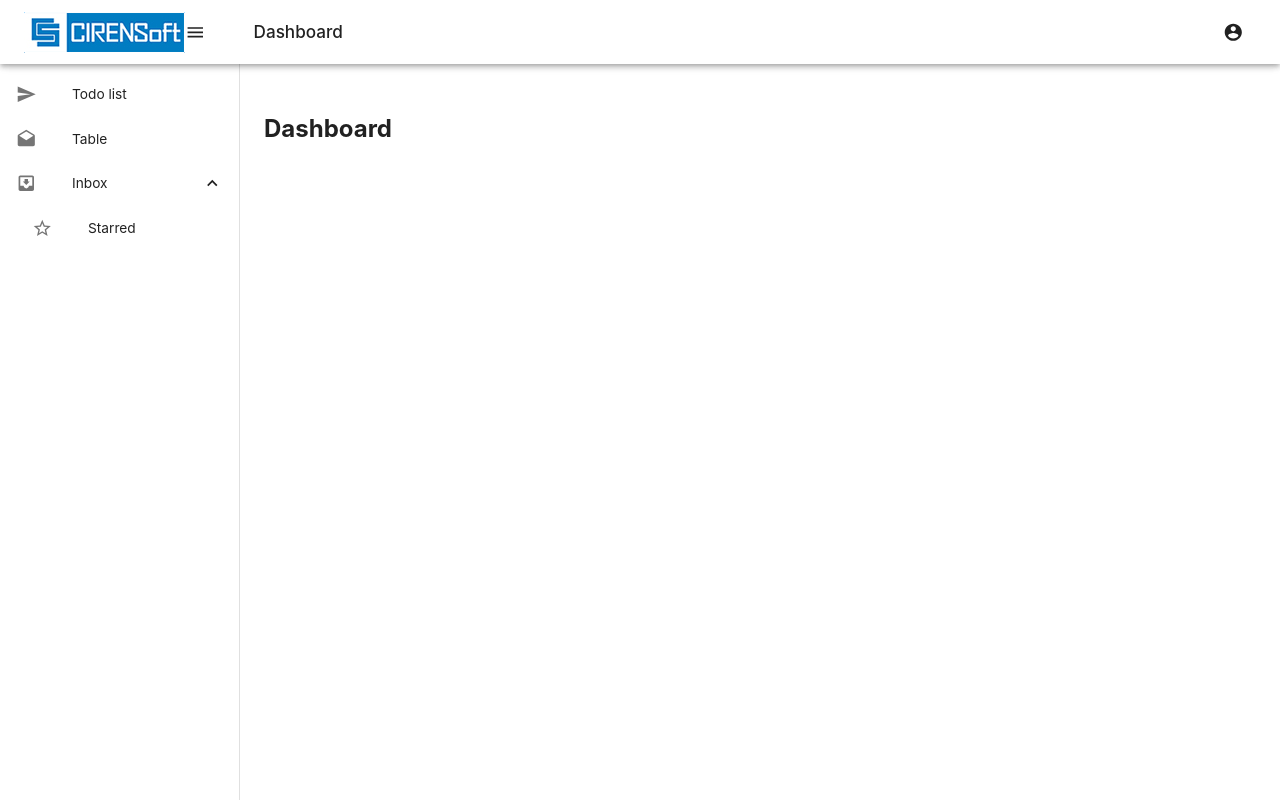
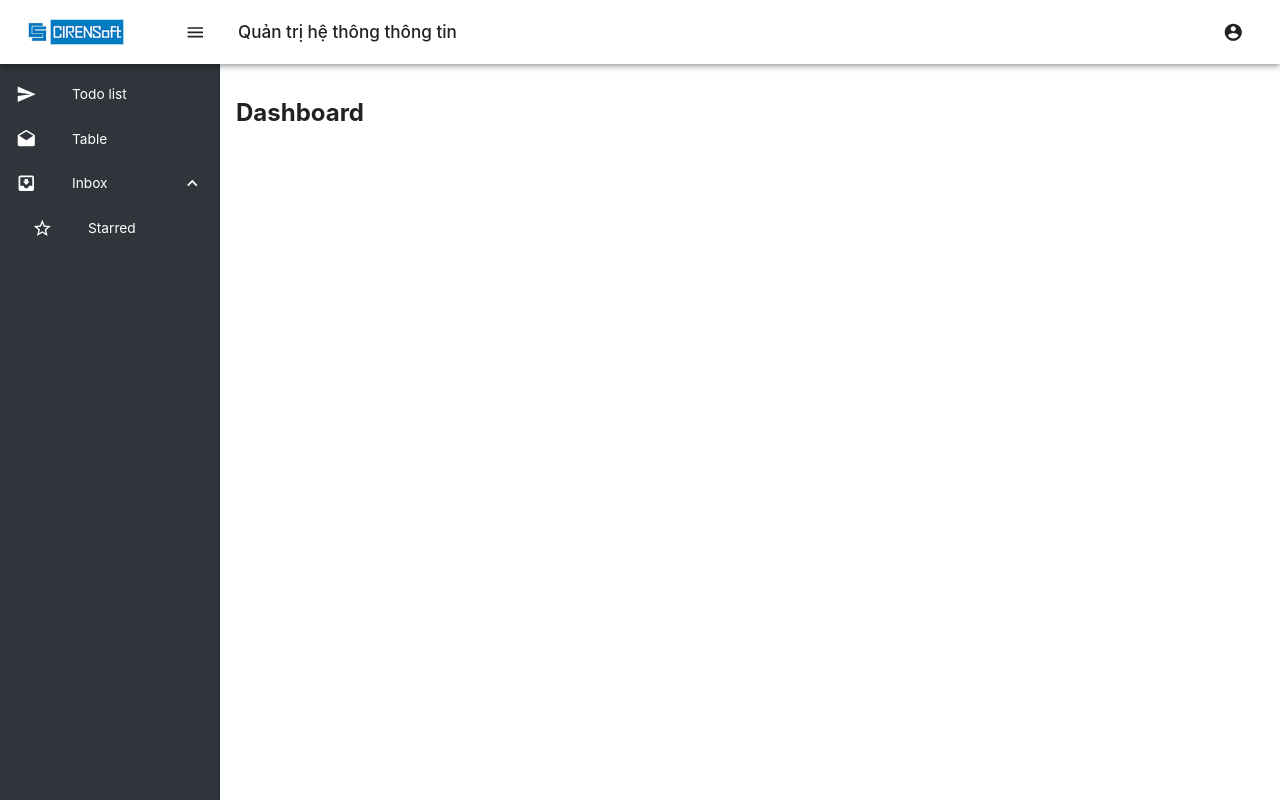
Before and after one commit to vuanhtu1993/react_os_core, a React (Create React App) app: page / in a window 1280 px wide. Built offline with nearby package versions, Linux system fonts and the light colour scheme.

Commit message:
fix dashboard ui

```diff
--- a/src/components/Common/Drawer.js
+++ b/src/components/Common/Drawer.js
@@ -9,11 +9,12 @@ import ChevronLeftIcon from '@material-ui/icons/ChevronLeft';
 import ChevronRightIcon from '@material-ui/icons/ChevronRight';
 import CustomizeList from './List'
 
-const drawerWidth = 240;
+const drawerWidth = 220;
 
 const useStyles = makeStyles(theme => ({
   root: {
     display: 'flex',
+    color: theme.palette.primary.main
   },
   appBar: {
     zIndex: theme.zIndex.drawer + 1,
@@ -42,6 +43,7 @@ const useStyles = makeStyles(theme => ({
     whiteSpace: 'nowrap',
   },
   drawerOpen: {
+    backgroundColor: theme.palette.secondary.main,
     width: drawerWidth,
     transition: theme.transitions.create('width', {
       easing: theme.transitions.easing.sharp,
@@ -49,6 +51,7 @@ const useStyles = makeStyles(theme => ({
     }),
   },
   drawerClose: {
+    backgroundColor: theme.palette.secondary.main,
     transition: theme.transitions.create('width', {
       easing: theme.transitions.easing.sharp,
       duration: theme.transitions.duration.leavingScreen,
--- a/src/components/Common/Layout.js
+++ b/src/components/Common/Layout.js
@@ -17,6 +17,9 @@ import Container from '@material-ui/core/Container'
 
 // Component
 import Drawer from './Drawer'
+
+// Dictionaries
+import typo from '../../constants/dictionaries'
 
 const drawerWidth = 240;
 
@@ -50,13 +53,14 @@ const useStyles = makeStyles(theme => ({
     }),
   },
   menuButton: {
-    marginRight: 36,
+    // marginRight: 36,
   },
   menuButtonHidden: {
     display: 'none',
   },
   title: {
     flexGrow: 1,
+    marginLeft: 20
   },
   drawerPaper: {
     position: 'relative',
@@ -85,8 +89,7 @@ const useStyles = makeStyles(theme => ({
     overflow: 'auto',
   },
   container: {
-    paddingTop: theme.spacing(4),
-    paddingBottom: theme.spacing(4),
+    padding: theme.spacing(2)
   },
   paper: {
     padding: theme.spacing(2),
@@ -103,7 +106,15 @@ const useStyles = makeStyles(theme => ({
  * * Styled Components
  */
 const Logo = styled.img`
+  width: 100px;
+  height: auto;
+`
 
+const Wrapper = styled.div`
+  display: flex;
+  width: 194px;
+  justify-content: space-between;
+  align-items: center;
 `
 
 export default function Layout(props) {
@@ -126,6 +137,7 @@ export default function Layout(props) {
       <CssBaseline />
       <AppBar position="absolute" className={clsx(classes.appBar)}>
         <Toolbar className={classes.toolbar}>
+          <Wrapper>
             <Logo src={require('../../assets/images/cirensoft.png')} />
             <IconButton
               edge="start"
@@ -136,8 +148,9 @@ export default function Layout(props) {
             >
               <MenuIcon />
             </IconButton>
+          </Wrapper>
           <Typography component="h1" variant="h6" color="inherit" noWrap className={classes.title}>
-            Dashboard
+            {typo.dashboard_title}
           </Typography>
           <ListMenu />
         </Toolbar>
@@ -147,7 +160,7 @@ export default function Layout(props) {
       {/*Main Content*/}
       <main className={classes.content}>
         <div className={classes.appBarSpacer} />
-        <Container maxWidth="lg" className={classes.container}>
+        <Container maxWidth="xl" className={classes.container}>
           {children}
         </Container>
       </main>
--- a/src/components/Common/List.js
+++ b/src/components/Common/List.js
@@ -19,11 +19,14 @@ const useStyles = makeStyles(theme => ({
   root: {
     width: '100%',
     maxWidth: 360,
-    backgroundColor: theme.palette.background.paper,
+    color: theme.palette.primary.main
   },
   nested: {
     paddingLeft: theme.spacing(4),
   },
+  icon: {
+    color: theme.palette.primary.main
+  }
 }));
 
 export default function CustomizeList() {
@@ -42,19 +45,19 @@ export default function CustomizeList() {
     >
       <ListItem button component={Link} to="/todo">
         <ListItemIcon>
-          <SendIcon />
+          <SendIcon className={classes.icon}/>
         </ListItemIcon>
         <ListItemText primary="Todo list"/>
       </ListItem>
       <ListItem button component={Link} to="/table">
         <ListItemIcon>
-          <DraftsIcon />
+          <DraftsIcon className={classes.icon}/>
         </ListItemIcon>
         <ListItemText primary="Table"/>
       </ListItem>
       <ListItem button onClick={handleClick}>
         <ListItemIcon>
-          <InboxIcon />
+          <InboxIcon className={classes.icon}/>
         </ListItemIcon>
         <ListItemText primary="Inbox" />
         {open ? <ExpandLess /> : <ExpandMore />}
@@ -63,7 +66,7 @@ export default function CustomizeList() {
         <List component="div" disablePadding>
           <ListItem button className={classes.nested}>
             <ListItemIcon>
-              <StarBorder />
+              <StarBorder className={classes.icon}/>
             </ListItemIcon>
             <ListItemText primary="Starred" />
           </ListItem>
--- /dev/null
+++ b/src/constants/dictionaries.js
@@ -0,0 +1,4 @@
+export default {
+//  Dashboard
+  dashboard_title: "Quản trị hệ thông thông tin"
+}
--- a/src/theme/index.js
+++ b/src/theme/index.js
@@ -11,14 +11,29 @@ const theme = createMuiTheme({
       main: '#fff',
     },
     secondary: {
-      main: '#73818f',
+      main: '#2f353a',
     },
     error: {
-      main: red.A400,
+      main: '#f86c6b',
+    },
+    warning: {
+      main: '#ffc107'
+    },
+    success: {
+      main: '#4dbd74'
+    },
+    info: {
+      main: '#63c2de'
     },
     background: {
       default: '#fff',
     },
+    dark: {
+      main: '#2f353a',
+    },
+    light: {
+      main: '#f0f3f5',
+    }
     // blue: '#20a8d8',
     // indigo: '#6610f2',
     // purple: '#6f42c1',
```
Lines whose indentation alone changed are shown as unchanged.
